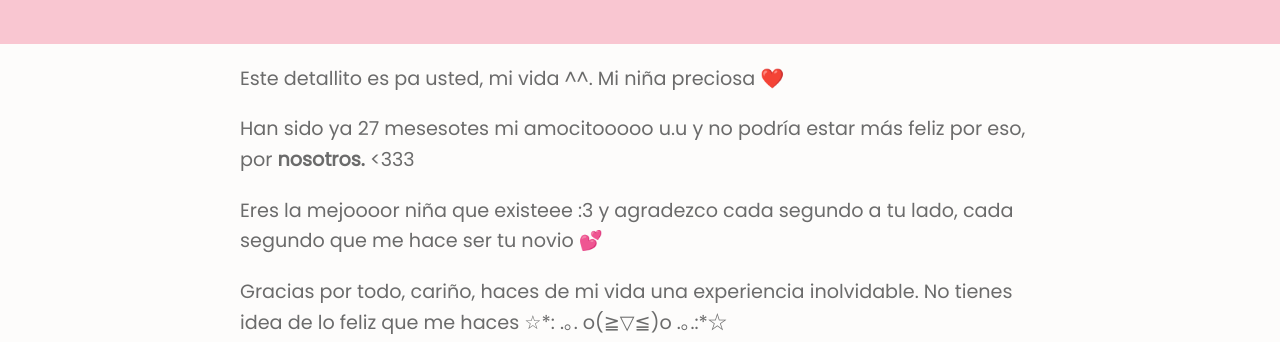
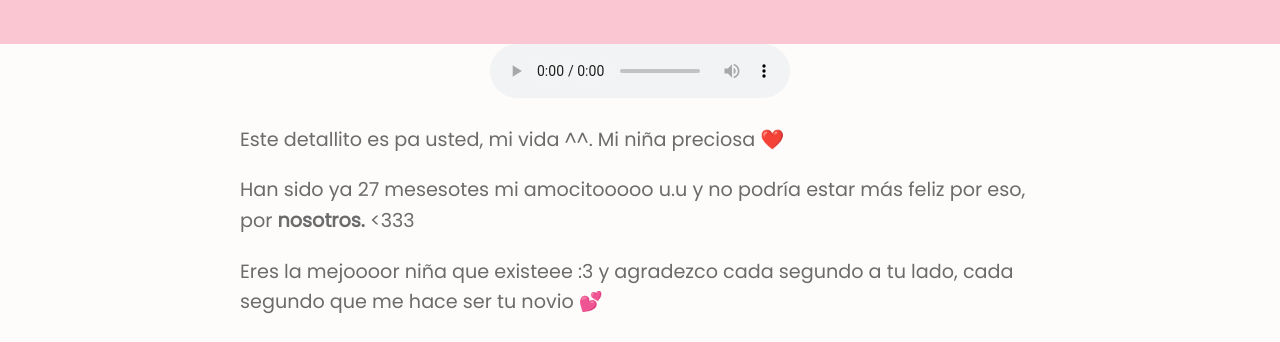
Before and after one commit to sant1ago-quito/messiversarioo, a plain HTML site: page index.html in a window 1280 px wide. Shown: the part 98-440 px from the top of the page. Drawn offline with Linux system fonts and the light colour scheme.

Commit message:
Update index.html

```diff
--- a/index.html
+++ b/index.html
@@ -11,7 +11,10 @@
     <header>
         <h1>¡Felicees 2 añooos y 3 meseees, mi amocitoooo <3<3<3!</h1>
     </header>
-
+<audio controls autoplay loop>
+            <source src="audio.mp3" type="audio/mpeg">
+            Tu navegador no soporta la reproducción de audio.
+        </audio>
     <section class="introduction">
         <p>Este detallito es pa usted, mi vida ^^. Mi niña preciosa ❤️</p>
         <p>Han sido ya 27 mesesotes mi amocitooooo u.u y no podría estar más feliz por eso, por <b>nosotros.</b> <333 </p>
```
